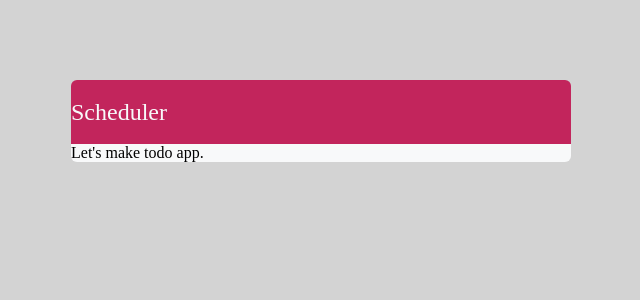
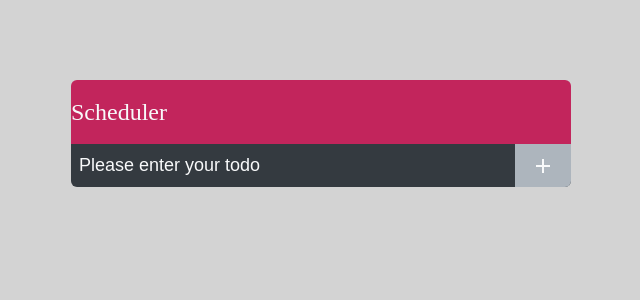
Before and after one commit to JulieChoJulie/todo-list-update, a React (Create React App) app: page / in a window 1280 px wide. Shown: the top 300 px of the page, without its empty margins (319-959 px from the left). Built offline with nearby package versions, Linux system fonts and the light colour scheme.

Commit message:
TodoInsert added

```diff
--- a/src/App.js
+++ b/src/App.js
@@ -1,10 +1,14 @@
 import React from 'react';
 import TodoTemplate from './components/TodoTemplate';
+import TodoInsert from './components/TodoInsert';
 
 const App = () => {
     return (
         <div>
-          <TodoTemplate>Let's make todo app.</TodoTemplate>
+          <TodoTemplate>
+              <TodoInsert />
+          </TodoTemplate>
+
         </div>
     );
 };
--- /dev/null
+++ b/src/components/TodoInsert.js
@@ -0,0 +1,16 @@
+import React from 'react';
+import { MdAdd } from 'react-icons/md';
+import './TodoInsert.scss';
+
+const TodoInsert = () => {
+    return (
+        <form className="TodoInsert">
+            <input placeholder="Please enter your todo" />
+            <button type="submit">
+                <MdAdd />
+            </button>
+        </form>
+    );
+};
+
+export default TodoInsert;
--- /dev/null
+++ b/src/components/TodoInsert.scss
@@ -0,0 +1,38 @@
+@import './utils';
+
+.TodoInsert {
+  display: flex;
+  background: $oc-gray-8;
+  input {
+    background: none;
+    outline: none;
+    border: none;
+    padding: 0.5rem;
+    font-size: 1.125rem;
+    line-height: 1.5;
+    color: $oc-gray-0;
+    &::placeholder {
+      color: $oc-gray-0;
+    }
+    flex: 1;
+  }
+  button {
+    background: none;
+    outline: none;
+    border: none;
+    background: $oc-gray-5;
+    color: $oc-gray-0;
+    padding-left: 1rem;
+    padding-right: 1rem;
+    font-size: 1.5rem;
+    display: flex;
+    align-items: center;
+    cursor: pointer;
+    transition: 0.1s background ease-in;
+    &:hover {
+      background: $oc-gray-3;
+    }
+
+
+  }
+}
```
